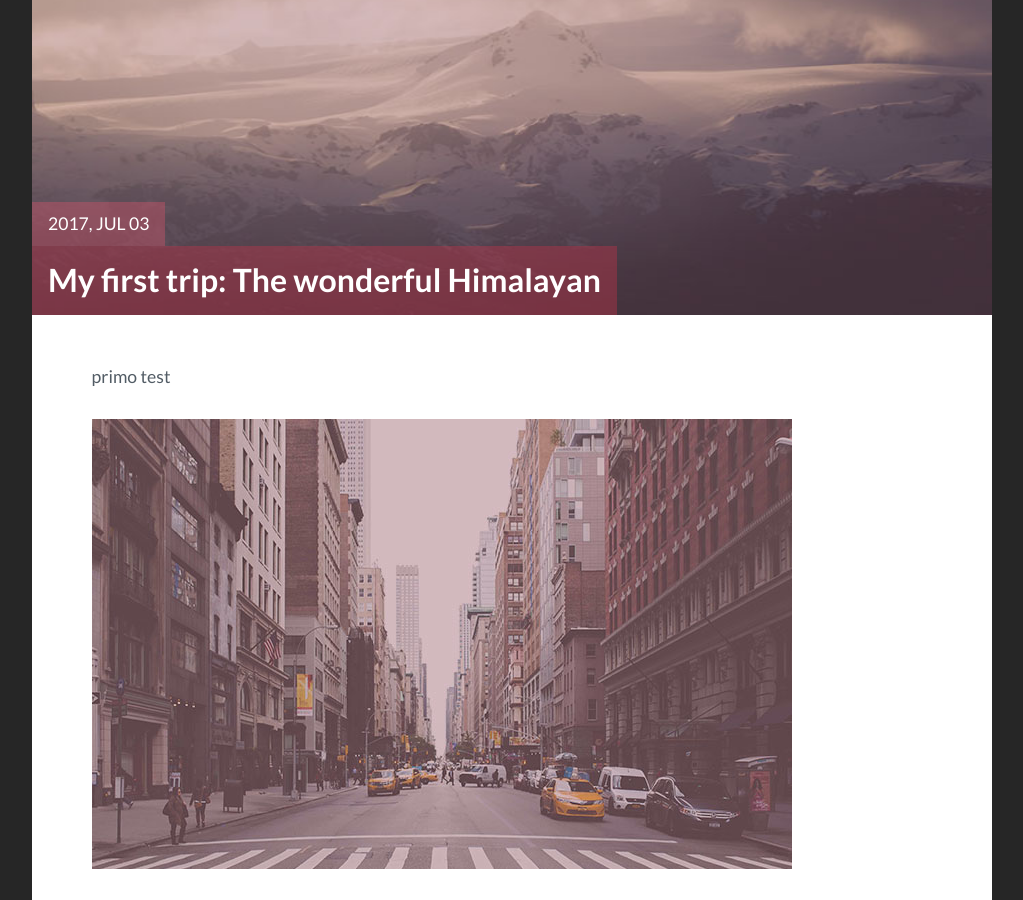
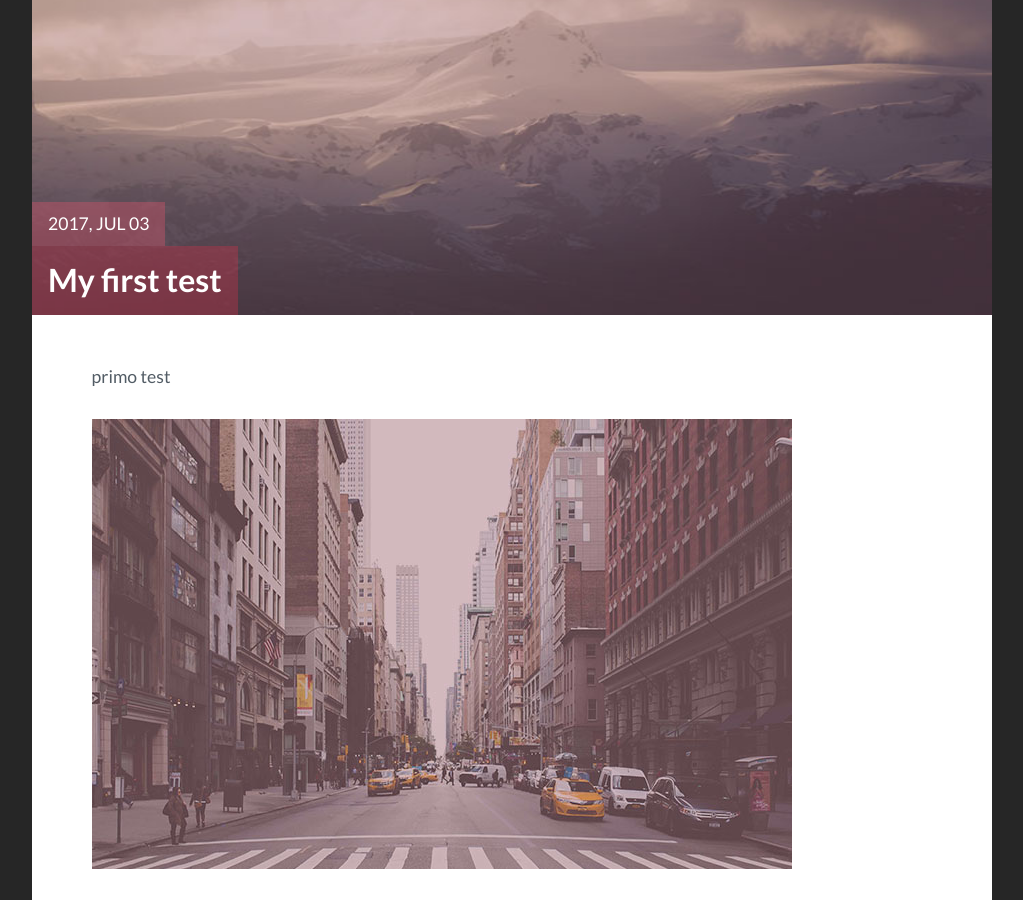
Before and after one commit to 73stefano/73stefano.github.io, a Jekyll site: the page built from _posts/2017-03-23-the-test.markdown, in a window 1280 px wide and 900 px high, scrolled down 398 px. Shown: the whole window, without its empty margins (128-1151 px from the left). Built offline with Jekyll 4.4.1, drawn with Linux system fonts in a browser that asks for light colours.

Commit message:
Update 2017-03-23-the-test.markdown

```diff
--- a/_posts/2017-03-23-the-test.markdown
+++ b/_posts/2017-03-23-the-test.markdown
@@ -1,6 +1,6 @@
 ---
 layout: post
-title: "My first trip: The wonderful Himalayan"
+title: "My first test"
 img: himalayan.jpg # Add image post (optional)
 date: 2017-07-03 12:55:00 +0300
 description: You’ll find this post in your `_posts` directory. Go ahead and edit it and re-build the site to see your changes. # Add post description (optional)
```
